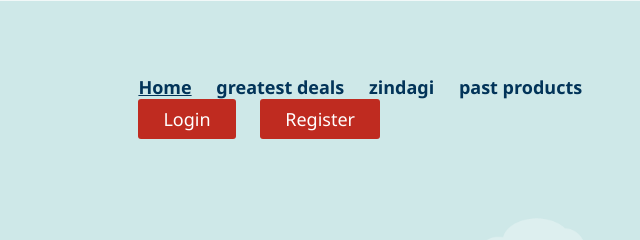
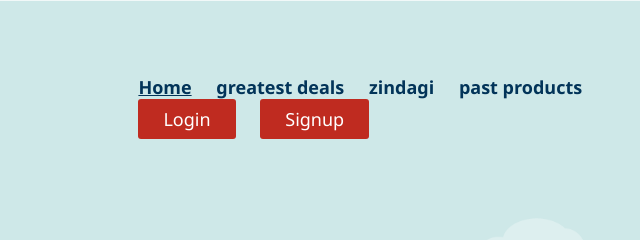
Before and after one commit to vinodmathapati/dfund, a plain HTML site: page index.html in a window 1280 px wide. Shown: the top 240 px of the page, 474-1114 px from the left. Drawn offline with Linux system fonts and the light colour scheme.

Commit message:
register to signup

```diff
--- a/index.html
+++ b/index.html
@@ -19,7 +19,7 @@
           <li><a href="" class="hoverl">zindagi</a></li>
           <li><a href="" class="hoverl">past products</a></li>
           <li class="btn" class="hoverl">Login</li>
-          <li class="btn" class="hoverl">Register</li>
+          <li class="btn" class="hoverl">Signup</li>
         </ul>
       </nav>
       <div class="newposter">
```
